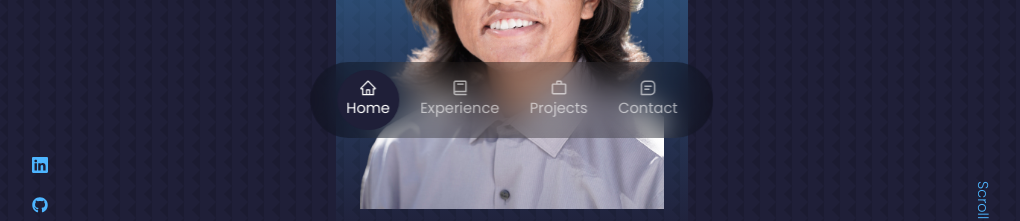
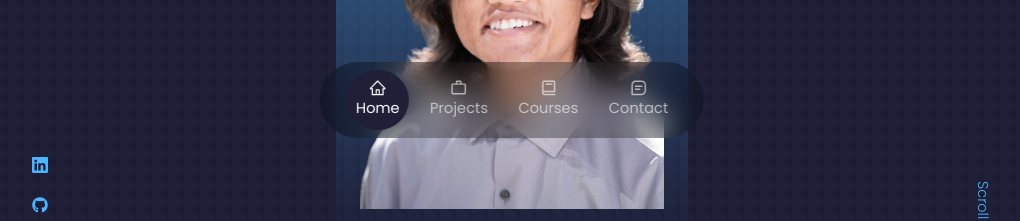
Before and after one commit to LouieLabata/personal-website, a React (Create React App) app: page / in a window 1280 px wide. Shown: the part 646-867 px from the top of the page, without its empty margins (128-1148 px from the left). Built offline with nearby package versions, Linux system fonts and the light colour scheme.

Commit message:
Fixed NAV. Should be all good now

```diff
--- a/src/components/nav/Nav.jsx
+++ b/src/components/nav/Nav.jsx
@@ -21,13 +21,14 @@ const Nav = () => {
         <AiOutlineUser/>
         <small>About</small>
       </a> */}
-      <a href="#experience" onClick={() => setActiveNav('#experience')} className={activeNav === '#experience' ? 'active' : ''}>
-        <BiBook/>
-        <small>Experience</small>
-      </a>
       <a href="#projects" onClick={() => setActiveNav('#projects')} className={activeNav === '#projects' ? 'active' : ''}>
         <MdWorkOutline/>
         <small>Projects</small>
+      </a>
+
+      <a href="#courses" onClick={() => setActiveNav('#courses')} className={activeNav === '#courses' ? 'active' : ''}>
+        <BiBook/>
+        <small>Courses</small>
       </a>
       {/* <a href="#services" onClick={() => setActiveNav('#services')} className={activeNav === '#services' ? 'active' : ''}>
         <RiServiceLine/>
```
